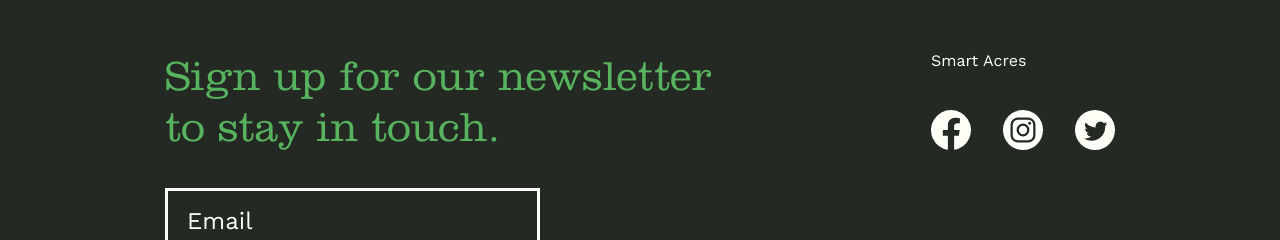
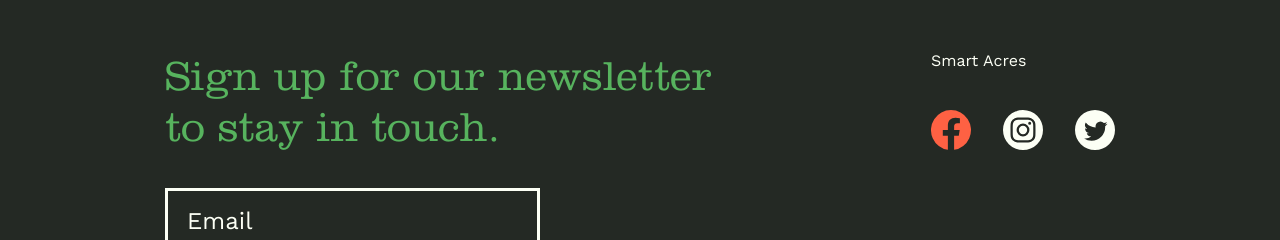
Before and after one commit to JuanTValdez/smart_acres, a React (Create React App) app: page / in a window 1280 px wide. In both pictures the pointer is over the picture 951 px from the left and 624 px from the top of the page. Shown: the part 494-734 px from the top of the page. Built offline with nearby package versions, Linux system fonts and the light colour scheme.

Commit message:
added hover effect to social media icons in footer

```diff
--- a/src/styles/Footer.css
+++ b/src/styles/Footer.css
@@ -169,3 +169,11 @@
 	gap: 2rem;
 	/* margin-left: auto; */
 }
+
+.media-links {
+	& img:hover {
+		/* changes icon color to --coral */
+		filter: invert(45%) sepia(99%) saturate(3807%) hue-rotate(337deg)
+			brightness(112%) contrast(99%);
+	}
+}
```
